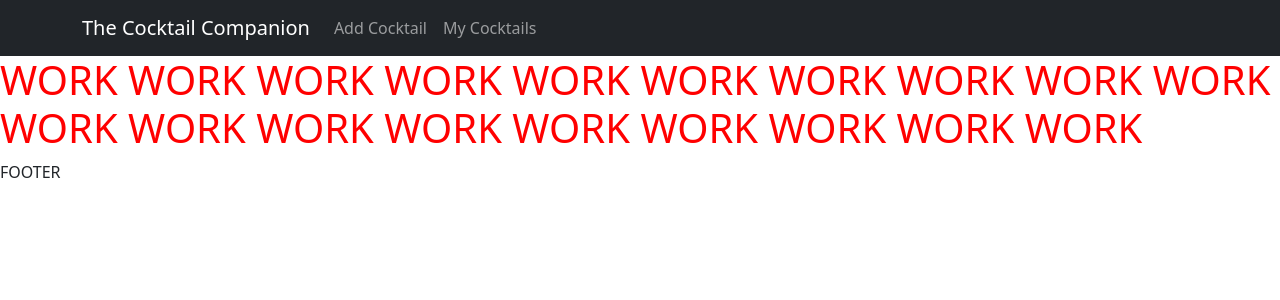
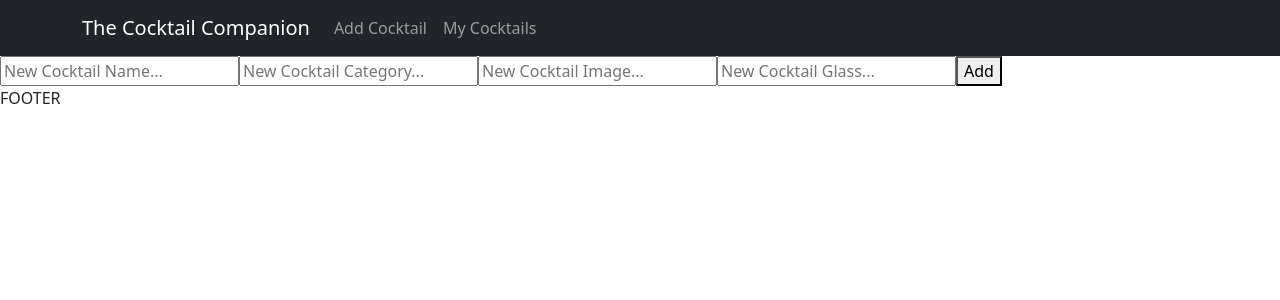
Before and after one commit to tmills5/phase-3-sinatra-react-project-frontend, a React (Create React App) app: page /add in a window 1280 px wide. Shown: the top 300 px of the page. Built offline with nearby package versions, Linux system fonts and the light colour scheme; no server answers.

Commit message:
post works

```diff
--- a/src/App.css
+++ b/src/App.css
@@ -8,15 +8,9 @@ body {
 
 }
 
+
 footer {
+    position: fixed;
     height: 10rem;
     width: 100%
 }
-
-h1 {
-    color: red;
-}
-
-h2 {
-    color:blue
-}
--- a/src/App.js
+++ b/src/App.js
@@ -58,7 +58,7 @@ useEffect(() => {
 
         <Routes>
             <Route path='/' element={ <MainContainer cocktails={cocktails} /> } />
-            <Route path='/add' element={ <AddCocktail /> } />
+            <Route path='/add' element={ <AddCocktail cocktails={cocktails} setCocktails={setCocktails} /> } />
             <Route path='/mycocktails' element={ <MyCocktails />} />
         </Routes>
 
--- a/src/components/AddCocktail.js
+++ b/src/components/AddCocktail.js
@@ -1,31 +1,10 @@
 import React from "react";
+import AddForm from "./AddForm"
 
-const AddCocktail = () => {
+const AddCocktail = ( {cocktails, setCocktails} ) => {
 
     return (
-       <h1>
-        WORK
-        WORK
-        WORK
-        WORK
-        WORK
-        WORK
-        WORK
-        WORK
-        WORK
-        WORK
-        WORK
-        WORK
-        WORK
-        WORK
-        WORK
-        WORK
-        WORK
-        WORK
-        WORK
-
-       </h1>
-
+        <AddForm cocktails={cocktails} setCocktails={setCocktails}/>
     );
 };
 
--- /dev/null
+++ b/src/components/AddForm.js
@@ -0,0 +1,74 @@
+import { React, useState} from "react";
+import { Form, Button } from "react-bootstrap";
+
+const AddForm = ( {cocktails, setCocktails} ) => {
+  const [newCocktailName, setNewCocktailName] = useState("");
+  const [newCocktailCategory, setNewCocktailCategory] = useState("");
+  const [newCocktailImage, setNewCocktailImage] = useState("");
+  const [newCocktailGlass, setNewCocktailGlass] = useState("");
+
+  //Handler Change Functions-----------
+
+  function handleNameChange(event) {
+    setNewCocktailName(event.target.value);
+  };
+
+  function handleCategoryChange(event) {
+    setNewCocktailCategory(event.target.value);
+  };
+
+  function handleImageChange(event) {
+    setNewCocktailImage(event.target.value);
+  };
+
+
+  function handleGlassChange(event) {
+    setNewCocktailGlass(event.target.value);
+  };
+
+  //Handle Form Submit------------------
+
+  function handleSubmit(event) {
+    event.preventDefault();
+
+    let newCocktail = { newCocktailName, newCocktailCategory, newCocktailImage, newCocktailGlass };
+console.log(newCocktail) //!-----WORKS!
+
+    fetch("http://localhost:9292/cocktails", {
+      method: "POST",
+      headers: {"Content-type": "application/json"},
+      body: JSON.stringify({
+        name: newCocktailName,
+        category: newCocktailCategory,
+        image: newCocktailImage,
+        glass: newCocktailGlass
+      })
+    })
+    .then(response => response.json())
+    .then(newCocktail => {
+console.log(newCocktail)
+      const addedCocktail = [newCocktail, ...cocktails]
+
+      setCocktails(addedCocktail);
+//console.log(addedCocktail)
+
+      setNewCocktailName("");
+      setNewCocktailCategory("");
+      setNewCocktailImage("");
+      setNewCocktailGlass("");
+    })
+  }
+
+
+    return(
+        <form onSubmit={handleSubmit}>
+          <input type="text" placeholder="New Cocktail Name..." value={newCocktailName} onChange={handleNameChange}></input>
+          <input type="text" placeholder="New Cocktail Category..." value={newCocktailCategory} onChange={handleCategoryChange}></input>
+          <input type="text" placeholder="New Cocktail Image..." value={newCocktailImage} onChange={handleImageChange}></input>
+          <input type="text" placeholder="New Cocktail Glass..." value={newCocktailGlass} onChange={handleGlassChange}></input>
+          <button type="submit" id="submit" name="Submit">Add</button>
+        </form>
+    );
+};
+
+export default AddForm;
--- a/src/components/MyCocktails.js
+++ b/src/components/MyCocktails.js
@@ -1,11 +1,10 @@
 import React from "react";
+
 
 const MyCocktails = () => {
 
     return (
-        <>
-
-        </>
+       <></>
     );
 };
 
```
Also changed, not shown: src/components/AddCocktailForm.js (deleted, +0 -12 lines).
